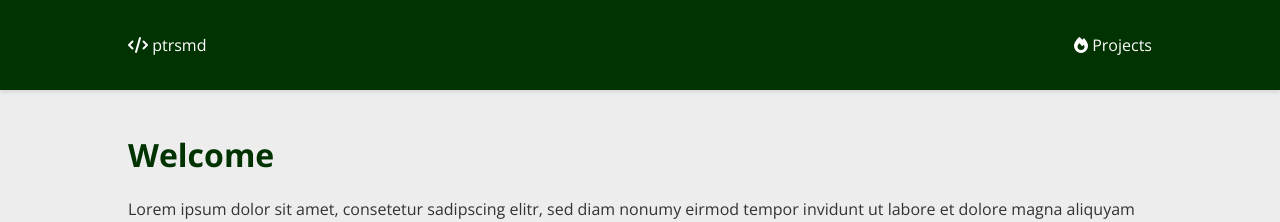
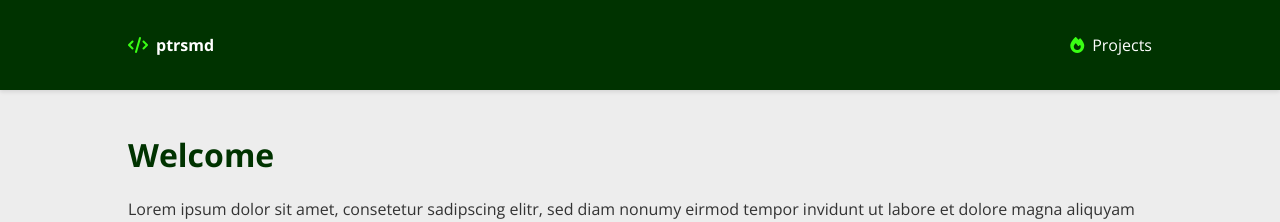
Before and after one commit to schminho/schminho.github.io, a Jekyll site: the page built from index.md, in a window 1280 px wide. Shown: the top 222 px of the page. Built offline with Jekyll 4.4.1, drawn with Linux system fonts in a browser that asks for light colours.

Commit message:
Update header.html

```diff
--- a/_includes/header.html
+++ b/_includes/header.html
@@ -1,13 +1,33 @@
 <head>
     <!-- FontAwesome Free CDN -->
     <link rel="stylesheet" href="https://cdnjs.cloudflare.com/ajax/libs/font-awesome/6.5.1/css/all.min.css">
+    <style>
+        .nav-item {
+            font-weight: normal; /* Default font weight */
+            display: flex;
+            align-items: center;
+            gap: 8px; /* Space between icon and text */
+            text-decoration: none;
+            color: white; /* Keep text color white */
+        }
+
+        /* Make only "ptrsmd" bold */
+        .nav-item strong {
+            font-weight: bold;
+        }
+
+        /* Change icon color */
+        .nav-item i {
+            color: #39FF14; /* Neon Green */
+        }
+    </style>
 </head>
 
 <header>
     <nav class="nav-container">
         <div class="nav-content">
             <a href="/" class="nav-item">
-                <i class="fa-solid fa-code"></i> ptrsmd
+                <i class="fa-solid fa-code"></i> <strong>ptrsmd</strong>
             </a>
             <a href="/projects/" class="nav-item">
                 <i class="fa-solid fa-fire"></i> Projects
```
